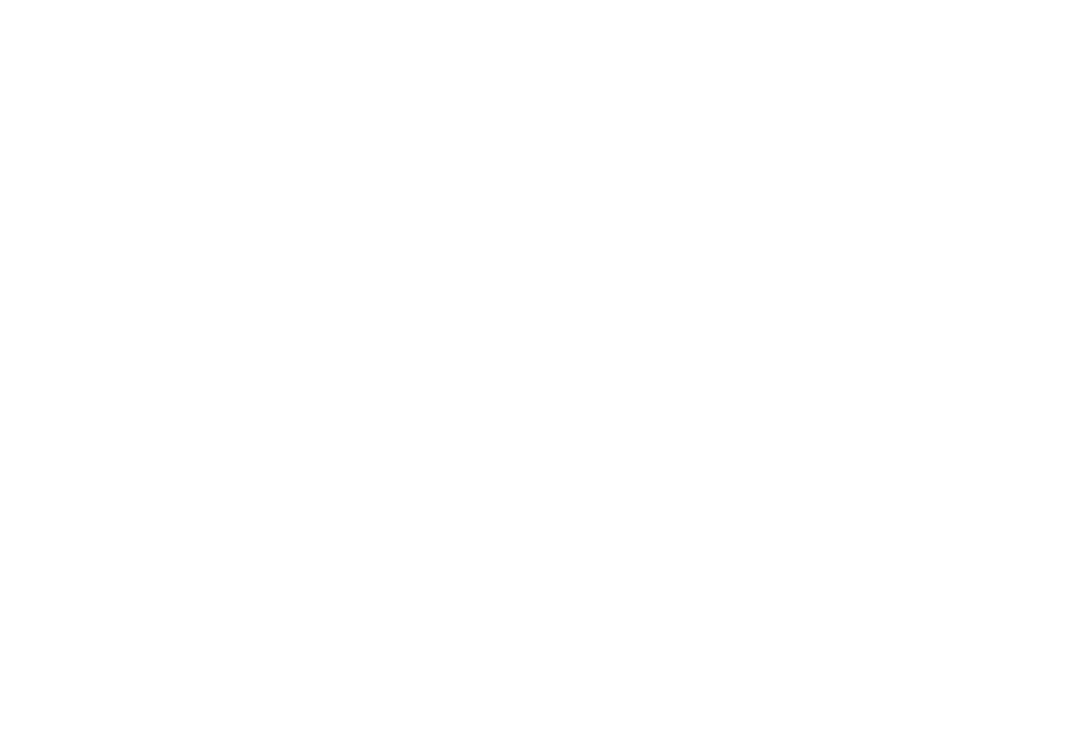
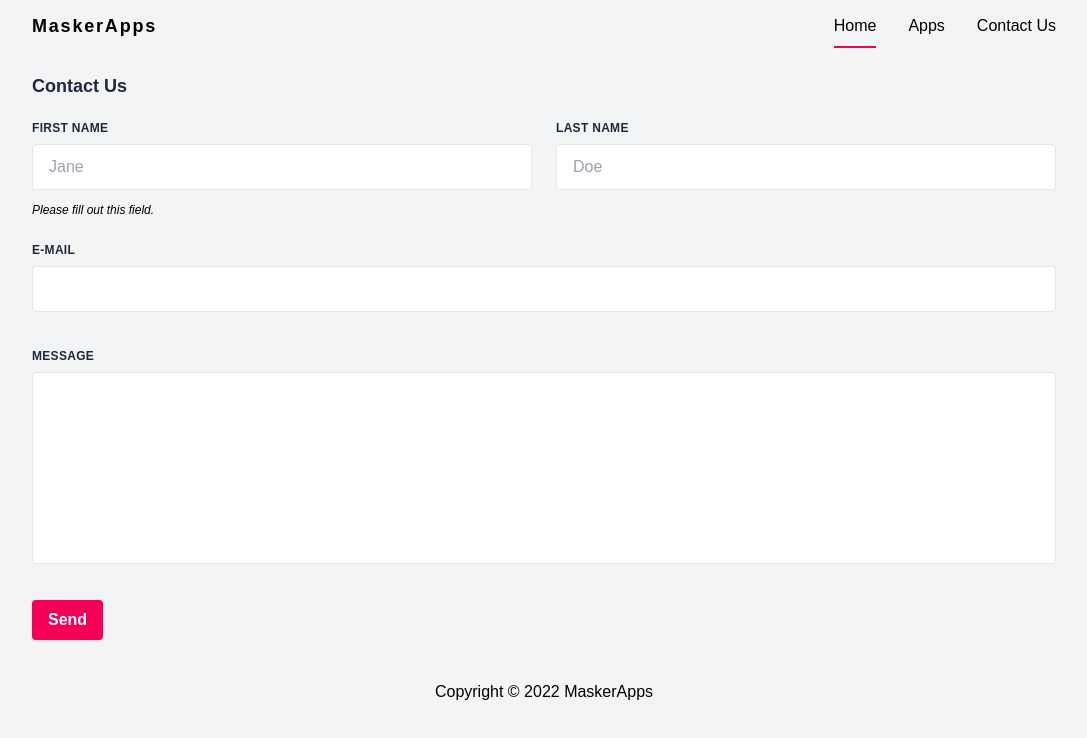
Before and after one commit to mkamran8/maskerapps, a Nuxt app: page /contact-us in a window 1280 px wide. Shown: the top 738 px of the page, without its empty margins (96-1183 px from the left). Built offline with nearby package versions, Linux system fonts and the light colour scheme.

Commit message:
index page componetized and rest of the pages added.

```diff
--- a/app.vue
+++ b/app.vue
@@ -1,5 +1,47 @@
+<script setup lang="ts">
+  const menus = [{text: "Home", route:"/"}, {text: "Apps", route:"/Apps"}, {text: "Contact Us", route: "/contact-us"}]
+  let activeMenu = useState('activeMenu', () => 'Home')
+  let currentYear = new Date().getFullYear()
+
+  function changeActive(menu: string)
+  {
+    activeMenu.value = menu
+  }
+
+</script>
+
+
 <template>
-  <div>
-    <!-- <NuxtWelcome /> -->
+  <div class="w-full bg-gray-100 min-h-screen">
+    <Head>
+      <Title>MaskerApps</Title>
+      <Link rel="preconnect" href="https://fonts.googleapis.com"></Link>
+      <Link rel="preconnect" href="https://fonts.gstatic.com" crossorigin="anonymous"></Link>
+      <Link href="https://fonts.googleapis.com/css2?family=Poppins:wght@400;500;700&display=swap" rel="stylesheet"></Link>
+    </Head>
+    <div class="">
+      <div class="w-full">
+        <nav class="flex items-center justify-between max-w-screen-lg mx-auto py-3">
+          <div>
+            <a href="#" class="text-lg font-bold tracking-widest font-poppins">MaskerApps</a>
+          </div>
+          <ul class="flex items-center space-x-8">
+            <li v-for="menu in menus"
+              class="font-medium text-md"
+            >
+              <router-link :to="menu.route" class="hover:text-red py-3" v-on:click="changeActive(menu.text)"
+              :class="(activeMenu === menu.text) ? 'border-b-2 border-red' : ''"
+              >
+                {{menu.text}}
+              </router-link>
+            </li>
+          </ul>
+        </nav>
+      </div>
+      <NuxtPage/>
+      <div class="flex align-bottom justify-center max-w-screen-lg items-center  mx-auto py-5 my-5">
+        Copyright © {{currentYear}} MaskerApps
+      </div>
+    </div>
   </div>
 </template>
--- /dev/null
+++ b/pages/apps.vue
@@ -0,0 +1,9 @@
+<template>
+<div class="max-w-screen-lg mx-auto m-10">
+   <div class="flex flex-col">
+       <div class="w-full bg-white p-2 rounded-lg">
+           Coming Soon
+       </div>
+   </div>
+</div>
+</template>
--- /dev/null
+++ b/pages/contact-us.vue
@@ -0,0 +1,53 @@
+<template>
+    <div>
+        <Head>
+            <Title>Contact Us</Title>
+        </Head>
+
+        <h1 class="font-bold text-slate-800 text-lg max-w-screen-lg mx-auto my-5">Contact Us</h1>
+
+        <form class="max-w-screen-lg mx-auto">
+            <div class="flex flex-wrap -mx-3 mb-6">
+                <div class="w-full md:w-1/2 px-3 mb-6 md:mb-0">
+                    <label class="block uppercase tracking-wide text-slate-800 text-xs font-bold mb-2" for="grid-first-name">
+                        First Name
+                    </label>
+                    <input class="appearance-none block w-full  text-slate-800 border border-red-500 rounded py-3 px-4 mb-3 leading-tight focus:outline-none focus:bg-white" id="grid-first-name" type="text" placeholder="Jane">
+                    <p class="text-red-500 text-xs italic">Please fill out this field.</p>
+                </div>
+                <div class="w-full md:w-1/2 px-3">
+                    <label class="block uppercase tracking-wide text-slate-800 text-xs font-bold mb-2" for="grid-last-name">
+                        Last Name
+                    </label>
+                    <input class="appearance-none block w-full  text-slate-800 border border-gray-200 rounded py-3 px-4 leading-tight focus:outline-none focus:bg-white focus:border-gray-500" id="grid-last-name" type="text" placeholder="Doe">
+                </div>
+            </div>
+            <div class="flex flex-wrap -mx-3 mb-6">
+                <div class="w-full px-3">
+                    <label class="block uppercase tracking-wide text-slate-800 text-xs font-bold mb-2" for="grid-password">
+                        E-mail
+                    </label>
+                    <input class="appearance-none block w-full  text-slate-800 border border-gray-200 rounded py-3 px-4 mb-3 leading-tight focus:outline-none focus:bg-white focus:border-gray-500" id="email" type="email">
+
+                </div>
+            </div>
+            <div class="flex flex-wrap -mx-3 mb-6">
+                <div class="w-full px-3">
+                    <label class="block uppercase tracking-wide text-slate-800 text-xs font-bold mb-2" for="grid-password">
+                        Message
+                    </label>
+                    <textarea class=" no-resize appearance-none block w-full  text-slate-800 border border-gray-200 rounded py-3 px-4 mb-3 leading-tight focus:outline-none focus:bg-white focus:border-gray-500 h-48 resize-none" id="message"></textarea>
+                </div>
+            </div>
+            <div class="md:flex md:items-center">
+                <div class="md:w-1/3">
+                    <button class="shadow bg-red hover:bg-red focus:shadow-outline focus:outline-none text-white font-bold py-2 px-4 rounded" type="button">
+                        Send
+                    </button>
+                </div>
+                <div class="md:w-2/3"></div>
+            </div>
+        </form>
+
+    </div>
+</template>
--- /dev/null
+++ b/pages/index.vue
@@ -0,0 +1,34 @@
+<template>
+    <div>
+        <div class="flex justify-center max-w-screen-lg items-center  mx-auto">
+            <div class="felx flex-col">
+              <img class="my-4"
+               src="~/assets/hero_bg.svg" alt="We do development">
+               <h2 class="flex justify-center text-2xl text-red mb-4">Custom Software Solutions Company</h2>
+            </div>
+        </div>
+        <div class="w-full py-4 b">
+            <div class="max-w-screen-lg items-center mx-auto">
+                <h2 class="text-slate-800 text-lg font-bold ">Services</h2>
+
+                <div class="flex justify-between">
+                    <div class="w-60 bg-white border-b-2 border-red">
+                        <img class="h-72"
+                        src="~/assets/software-dev.svg" alt="Software Development">
+                        <h3 class="flex justify-center font-bold text-slate-800 bg-white px-2 py-2">Software Development</h3>
+                    </div>
+                    <div class="w-60 bg-white border-b-2 border-red">
+                        <img class="h-72"
+                        src="~/assets/mobile-dev.svg" alt="Software Development">
+                        <h3 class="flex justify-center font-bold text-slate-800 bg-white px-2 py-2">Mobile Development</h3>
+                    </div>
+                    <div class="w-60 bg-white border-b-2 border-red">
+                        <img class="h-72"
+                        src="~/assets/website-dev.svg" alt="Software Development">
+                        <h3 class="flex justify-center font-bold text-slate-800 bg-white px-2 py-2">Website Development</h3>
+                    </div>
+                </div>
+            </div>
+        </div>
+    </div>
+</template>
```
